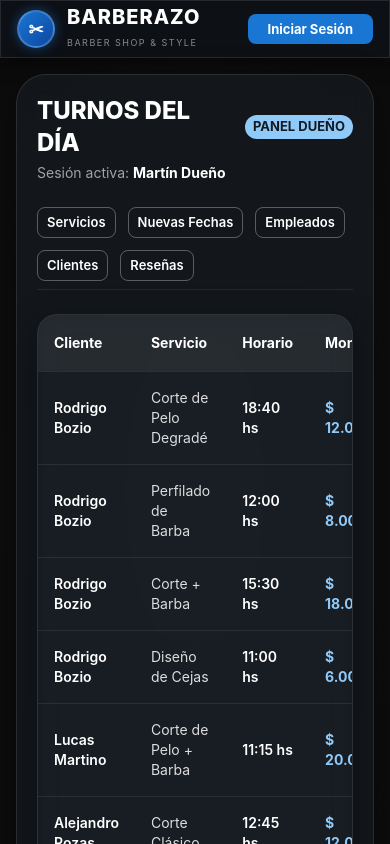
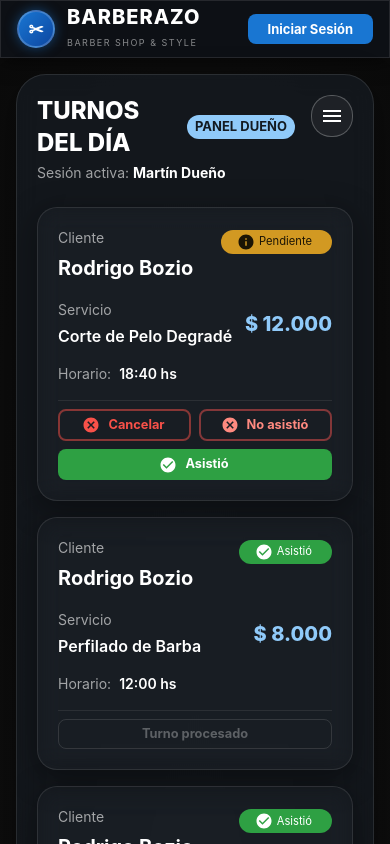
Before and after one commit to MartinDidoli/Barberazo, a React app in the folder web/: page /home-staff in a window 390 px wide. Shown: the top 844 px of the page. Built offline with nearby package versions, Linux system fonts and the light colour scheme; the HTML template or start-up script is replaced by a standard one.

Commit message:
Menu hamburguesa y cards para la tabla en mobile de los turnos del empleado

```diff
--- a/web/src/pages/Home/HomeStaff.jsx
+++ b/web/src/pages/Home/HomeStaff.jsx
@@ -11,9 +11,18 @@ import {
   TableHead,
   TableRow,
   Chip,
+  Tooltip,
+  IconButton,
+  Menu,
+  MenuItem,
+  SvgIcon,
 } from "@mui/material";
 import { useNavigate } from "react-router-dom";
 import { mockStore } from "../../services/mockStore";
+import CheckCircleIcon from '@mui/icons-material/CheckCircle';
+import CancelIcon from '@mui/icons-material/Cancel';
+import BlockIcon from '@mui/icons-material/Block';
+import InfoIcon from '@mui/icons-material/Info';
 
 export const HomeStaff = () => {
   const navigate = useNavigate();
@@ -24,6 +33,23 @@ export const HomeStaff = () => {
 
   // Turnos del día cargados desde el almacén central
   const [turnos, setTurnos] = useState([]);
+
+  // Estado para el menú hamburguesa en mobile
+  const [mobileMenuAnchor, setMobileMenuAnchor] = useState(null);
+  const isMobileMenuOpen = Boolean(mobileMenuAnchor);
+
+  const handleOpenMobileMenu = (event) => {
+    setMobileMenuAnchor(event.currentTarget);
+  };
+
+  const handleCloseMobileMenu = () => {
+    setMobileMenuAnchor(null);
+  };
+
+  const handleNavigateMobile = (path) => {
+    handleCloseMobileMenu();
+    navigate(path);
+  };
 
   const loadTurnos = () => {
     setTurnos(mockStore.getTurnos());
@@ -45,21 +71,197 @@ export const HomeStaff = () => {
     loadTurnos();
   };
 
+  // ===== UNIFIED CHIP SYSTEM - All statuses FILLED with icons =====
   const getStatusChip = (estado) => {
+    const chipStyles = {
+      size: 'small',
+      fontWeight: 700,
+      borderRadius: 2,
+      sx: { px: 1.5, py: 0.5, fontSize: '0.7rem' },
+    };
+
     switch (estado) {
       case 'pendiente':
-        return <Chip label="Pendiente" size="small" color="warning" sx={{ fontWeight: 600 }} />;
+        return (
+          <Chip label="Pendiente" icon={<InfoIcon fontSize="small" />} color="warning" variant="filled" {...chipStyles} />
+        );
       case 'completado':
-        return <Chip label="Asistió (Completado)" size="small" color="success" sx={{ fontWeight: 600 }} />;
+        return (
+          <Chip label="Asistió" icon={<CheckCircleIcon fontSize="small" />} color="success" variant="filled" {...chipStyles} />
+        );
       case 'no_asistio':
-        return <Chip label="No asistió" size="small" color="error" variant="outlined" sx={{ fontWeight: 600 }} />;
+        return (
+          <Chip label="No asistió" icon={<CancelIcon fontSize="small" />} color="error" variant="filled" {...chipStyles} />
+        );
       case 'cancelado_sin_multa':
-        return <Chip label="Cancelado por local" size="small" sx={{ backgroundColor: 'rgba(255,255,255,0.1)', color: 'white', fontWeight: 600 }} />;
+        return (
+          <Chip label="Cancelado por local" icon={<BlockIcon fontSize="small" />} color="default" variant="filled" {...chipStyles} />
+        );
       case 'cancelo_cliente':
-        return <Chip label="Canceló cliente" size="small" color="error" sx={{ fontWeight: 600 }} />;
+        return (
+          <Chip label="Canceló cliente" icon={<CancelIcon fontSize="small" />} color="error" variant="filled" {...chipStyles} />
+        );
       default:
-        return <Chip label={estado} size="small" />;
+        return <Chip label={estado} {...chipStyles} />;
     }
+  };
+
+  // ===== NAV ITEMS =====
+  const navItemsDueno = [
+    { label: 'Servicios', emoji: '✂️', path: '/servicios-dueno' },
+    { label: 'Nuevas Fechas', emoji: '📅', path: '/habilitar-fecha' },
+    { label: 'Empleados', emoji: '👥', path: '/empleados-dueno' },
+    { label: 'Clientes', emoji: '👤', path: '/clientes-dueno' },
+    { label: 'Reseñas', emoji: '⭐', path: '/reviews' },
+  ];
+
+  const navItemsEmpleado = [
+    { label: 'Clientes', emoji: '👤', path: '/clientes-dueno' },
+    { label: 'Reseñas', emoji: '⭐', path: '/reviews' },
+  ];
+
+  const navItems = rolUsuario === 'dueño' ? navItemsDueno : navItemsEmpleado;
+
+  // ===== ACTION BUTTONS (shared between card and table) =====
+  const renderActions = (turno, isCard = false) => {
+    if (turno.estado === 'pendiente') {
+      const buttonSx = isCard
+        ? { flex: 1, minWidth: 100, fontWeight: 700, fontSize: '0.8rem' }
+        : { fontSize: '11px', fontWeight: 600 };
+
+      return (
+        <Box sx={{ display: 'flex', justifyContent: isCard ? 'stretch' : 'center', gap: 1, flexWrap: 'wrap' }}>
+          {/* CU 1.6: Cancelar (solo Dueño) */}
+          {rolUsuario === 'dueño' && (
+            <Tooltip title="Cancelar turno (sin multa al cliente)">
+              <Button
+                variant="outlined"
+                color="error"
+                size="small"
+                startIcon={<CancelIcon fontSize="small" />}
+                sx={{ ...buttonSx, borderWidth: 2, '&:hover': { borderWidth: 2 } }}
+                onClick={() => handleCancelarDueno(turno.id)}
+              >
+                Cancelar
+              </Button>
+            </Tooltip>
+          )}
+          {/* CU 1.3: No asistió */}
+          <Tooltip title="Marcar como no asistió">
+            <Button
+              variant="outlined"
+              size="small"
+              startIcon={<CancelIcon fontSize="small" />}
+              sx={{
+                ...buttonSx,
+                borderColor: 'rgba(239, 83, 80, 0.5)',
+                color: '#ff8a80',
+                borderWidth: 2,
+                '&:hover': { borderColor: '#ef5350', backgroundColor: 'rgba(239, 83, 80, 0.1)', borderWidth: 2 },
+              }}
+              onClick={() => handleMarcarAsistencia(turno.id, false)}
+            >
+              No asistió
+            </Button>
+          </Tooltip>
+          {/* CU 1.3: Asistió */}
+          <Tooltip title="Confirmar asistencia">
+            <Button
+              variant="contained"
+              color="success"
+              size="small"
+              startIcon={<CheckCircleIcon fontSize="small" />}
+              sx={buttonSx}
+              onClick={() => handleMarcarAsistencia(turno.id, true)}
+            >
+              Asistió
+            </Button>
+          </Tooltip>
+        </Box>
+      );
+    }
+
+    // Turno ya procesado
+    return (
+      <Button
+        variant="outlined"
+        disabled
+        color="default"
+        size="small"
+        sx={{
+          fontWeight: 700,
+          fontSize: '0.8rem',
+          borderColor: 'rgba(255,255,255,0.15)',
+          color: 'rgba(255,255,255,0.4)',
+          ...(isCard ? { width: '100%' } : {}),
+        }}
+      >
+        Turno procesado
+      </Button>
+    );
+  };
+
+  // ===== MOBILE CARD COMPONENT =====
+  const TurnoCard = ({ turno }) => {
+    const serviciosText = Array.isArray(turno.servicios)
+      ? turno.servicios.join(' + ')
+      : turno.servicio || 'Servicio';
+
+    return (
+      <Paper
+        elevation={0}
+        sx={{
+          backgroundColor: 'rgba(255, 255, 255, 0.02)',
+          border: '1px solid rgba(255, 255, 255, 0.1)',
+          borderRadius: 2,
+          p: 2.5,
+          display: 'flex',
+          flexDirection: 'column',
+          gap: 2,
+          transition: 'border-color 0.2s ease, background-color 0.2s ease',
+          '&:hover': { backgroundColor: 'rgba(255, 255, 255, 0.04)', borderColor: 'rgba(255, 255, 255, 0.15)' },
+        }}
+      >
+        {/* Top: Client + Status */}
+        <Box sx={{ display: 'flex', justifyContent: 'space-between', alignItems: 'flex-start', gap: 2, flexWrap: 'wrap' }}>
+          <Box sx={{ flex: 1, minWidth: 0 }}>
+            <Typography variant="body2" sx={{ color: 'rgba(255,255,255,0.6)', mb: 0.5 }}>
+              Cliente
+            </Typography>
+            <Typography variant="h6" sx={{ color: 'white', fontWeight: 700 }}>
+              {turno.cliente}
+            </Typography>
+          </Box>
+          <Box sx={{ flexShrink: 0 }}>{getStatusChip(turno.estado)}</Box>
+        </Box>
+
+        {/* Middle: Service + Price */}
+        <Box sx={{ display: 'flex', justifyContent: 'space-between', alignItems: 'center', flexWrap: 'wrap', gap: 1 }}>
+          <Box sx={{ flex: 1, minWidth: 0 }}>
+            <Typography variant="body2" sx={{ color: 'rgba(255,255,255,0.6)', mb: 0.5 }}>
+              Servicio
+            </Typography>
+            <Typography variant="body1" sx={{ color: 'white', fontWeight: 600 }}>
+              {serviciosText}
+            </Typography>
+          </Box>
+          <Typography variant="h6" sx={{ color: '#90caf9', fontWeight: 800, whiteSpace: 'nowrap' }}>
+            $ {typeof turno.monto === 'number' ? turno.monto.toLocaleString('es-AR') : turno.monto}
+          </Typography>
+        </Box>
+
+        {/* Time row */}
+        <Box sx={{ display: 'flex', alignItems: 'center', gap: 1, color: 'rgba(255,255,255,0.85)' }}>
+          <Typography variant="body2" sx={{ color: 'rgba(255,255,255,0.6)' }}>Horario:</Typography>
+          <Typography variant="body2" sx={{ fontWeight: 600, color: 'white' }}>{turno.horario} hs</Typography>
+        </Box>
+
+        {/* Bottom: Actions */}
+        <Box sx={{ pt: 1, borderTop: '1px solid rgba(255,255,255,0.08)' }}>
+          {renderActions(turno, true)}
+        </Box>
+      </Paper>
+    );
   };
 
   return (
@@ -77,8 +279,8 @@ export const HomeStaff = () => {
         }}
       >
         {/* ENCABEZADO Y TÍTULO */}
-        <Box sx={{ display: 'flex', justifyContent: 'space-between', alignItems: 'center', flexWrap: 'wrap', gap: 2 }}>
-          <Box>
+        <Box sx={{ display: 'flex', justifyContent: 'space-between', alignItems: 'flex-start', gap: 2 }}>
+          <Box sx={{ flex: 1 }}>
             <Box sx={{ display: 'flex', alignItems: 'center', gap: 1.5 }}>
               <Typography variant="h5" sx={{ color: 'white', fontWeight: 800 }}>
                 TURNOS DEL DÍA
@@ -94,22 +296,122 @@ export const HomeStaff = () => {
               Sesión activa: <strong style={{ color: 'white' }}>{nombreUsuario}</strong>
             </Typography>
           </Box>
+
+          {/* NAVEGACIÓN DESKTOP (≥ md) */}
+          <Box sx={{ display: { xs: 'none', md: 'flex' }, gap: 1.5 }}>
+            {navItems.map((item) => (
+              <Button
+                key={item.path}
+                variant="outlined"
+                size="small"
+                sx={{ color: 'white', borderColor: 'rgba(255,255,255,0.3)' }}
+                onClick={() => navigate(item.path)}
+              >
+                {item.label}
+              </Button>
+            ))}
           </Box>
 
-        {/* NAVEGACIÓN SEGÚN ROL */}
-        <Box sx={{ display: 'flex', flexWrap: 'wrap', gap: 1.5, pb: 1, borderBottom: '1px solid rgba(255,255,255,0.08)' }}>
-          {rolUsuario === 'dueño' && (
-            <>
-              <Button variant="outlined" size="small" sx={{ color: 'white', borderColor: 'rgba(255,255,255,0.3)' }} onClick={() => navigate('/servicios-dueno')}>Servicios</Button>
-              <Button variant="outlined" size="small" sx={{ color: 'white', borderColor: 'rgba(255,255,255,0.3)' }} onClick={() => navigate('/habilitar-fecha')}>Nuevas Fechas</Button>
-              <Button variant="outlined" size="small" sx={{ color: 'white', borderColor: 'rgba(255,255,255,0.3)' }} onClick={() => navigate('/empleados-dueno')}>Empleados</Button>
-            </>
-          )}
-          <Button variant="outlined" size="small" sx={{ color: 'white', borderColor: 'rgba(255,255,255,0.3)' }} onClick={() => navigate('/clientes-dueno')}>Clientes</Button>
-          <Button variant="outlined" size="small" sx={{ color: 'white', borderColor: 'rgba(255,255,255,0.3)' }} onClick={() => navigate('/reviews')}>Reseñas</Button>
+          {/* NAVEGACIÓN MOBILE (MENÚ HAMBURGUESA DROPDOWN) */}
+          <Box sx={{ display: { xs: 'flex', md: 'none' }, alignItems: 'center' }}>
+            <IconButton
+              aria-label="Abrir menú de opciones"
+              aria-controls={isMobileMenuOpen ? 'mobile-staff-menu' : undefined}
+              aria-haspopup="true"
+              aria-expanded={isMobileMenuOpen ? 'true' : undefined}
+              onClick={handleOpenMobileMenu}
+              sx={{
+                color: 'white',
+                border: '1px solid rgba(255, 255, 255, 0.25)',
+                borderRadius: 2,
+                p: 1,
+                backgroundColor: 'rgba(255, 255, 255, 0.05)',
+                '&:hover': {
+                  backgroundColor: 'rgba(255, 255, 255, 0.1)',
+                  borderColor: 'rgba(255, 255, 255, 0.4)',
+                },
+              }}
+            >
+              <SvgIcon sx={{ fontSize: 24 }}>
+                <path d="M3 18h18v-2H3v2zm0-5h18v-2H3v2zm0-7v2h18V6H3z" fill="currentColor" />
+              </SvgIcon>
+            </IconButton>
+
+            {/* Dropdown del menú hamburguesa */}
+            <Menu
+              id="mobile-staff-menu"
+              anchorEl={mobileMenuAnchor}
+              open={isMobileMenuOpen}
+              onClose={handleCloseMobileMenu}
+              anchorOrigin={{
+                vertical: 'bottom',
+                horizontal: 'right',
+              }}
+              transformOrigin={{
+                vertical: 'top',
+                horizontal: 'right',
+              }}
+              slotProps={{
+                paper: {
+                  sx: {
+                    mt: 1,
+                    minWidth: 190,
+                    backgroundColor: '#161b22',
+                    backgroundImage: 'none',
+                    borderRadius: 2,
+                    border: '1px solid rgba(255, 255, 255, 0.12)',
+                    boxShadow: '0 8px 32px rgba(0, 0, 0, 0.6)',
+                    py: 0.5,
+                    '& .MuiMenuItem-root': {
+                      fontSize: '14px',
+                      fontWeight: 600,
+                      py: 1.2,
+                      px: 2,
+                      gap: 1.5,
+                      color: 'white',
+                      transition: 'background-color 0.15s ease',
+                      '&:hover': {
+                        backgroundColor: 'rgba(25, 118, 210, 0.18)',
+                      },
+                    },
+                  },
+                },
+              }}
+            >
+              {navItems.map((item) => (
+                <MenuItem key={item.path} onClick={() => handleNavigateMobile(item.path)}>
+                  <Box component="span" sx={{ fontSize: '16px' }}>{item.emoji}</Box>
+                  {item.label}
+                </MenuItem>
+              ))}
+            </Menu>
+          </Box>
         </Box>
 
-        {/* TABLA DE TURNOS DEL DÍA */}
+        {/* MOBILE: CARD LAYOUT (< md) */}
+        <Box sx={{ display: { xs: 'flex', md: 'none' }, flexDirection: 'column', gap: 2 }}>
+          {turnos.length === 0 ? (
+            <Paper
+              elevation={0}
+              sx={{
+                backgroundColor: 'rgba(255, 255, 255, 0.02)',
+                border: '1px solid rgba(255, 255, 255, 0.1)',
+                borderRadius: 2,
+                p: 4,
+                textAlign: 'center',
+              }}
+            >
+              <Typography variant="body1" sx={{ color: 'rgba(255,255,255,0.5)' }}>
+                No hay turnos registrados para hoy.
+              </Typography>
+            </Paper>
+          ) : (
+            turnos.map((turno) => <TurnoCard key={turno.id} turno={turno} />)
+          )}
+        </Box>
+
+        {/* DESKTOP: TABLE LAYOUT (≥ md) */}
+        <Box sx={{ display: { xs: 'none', md: 'block' } }}>
           <TableContainer
             component={Paper}
             sx={{
@@ -131,8 +433,15 @@ export const HomeStaff = () => {
                 </TableRow>
               </TableHead>
               <TableBody>
-              {turnos.map((turno) => (
-                <TableRow key={turno.id} hover sx={{ '&:last-child td, &:last-child th': { border: 0 } }}>
+                {turnos.length === 0 ? (
+                  <TableRow>
+                    <TableCell colSpan={6} align="center" sx={{ py: 4, color: 'rgba(255,255,255,0.5)' }}>
+                      No hay turnos registrados para hoy.
+                    </TableCell>
+                  </TableRow>
+                ) : (
+                  turnos.map((turno) => (
+                    <TableRow key={turno.id} hover sx={{ '&:last-child td, &:last-child th': { border: 0 }, transition: 'background-color 0.2s ease' }}>
                       <TableCell sx={{ fontWeight: 600, color: 'white' }}>{turno.cliente}</TableCell>
                       <TableCell sx={{ color: 'rgba(255,255,255,0.85)' }}>
                         {Array.isArray(turno.servicios) ? turno.servicios.join(' + ') : turno.servicio || 'Servicio'}
@@ -143,62 +452,15 @@ export const HomeStaff = () => {
                       </TableCell>
                       <TableCell align="center">{getStatusChip(turno.estado)}</TableCell>
                       <TableCell align="center">
-
-                    {turno.estado === 'pendiente' && (
-                      <Box sx={{ display: 'flex', justifyContent: 'center', gap: 1 }}>
-
-                        {/* CU 1.6: Botón de Cancelación exclusivo para Dueño (sin multa) */}
-                        {rolUsuario === 'dueño' && (
-                          <Button
-                            variant="outlined"
-                            color="error"
-                            size="small"
-                            sx={{ fontSize: '11px', fontWeight: 600 }}
-                            onClick={() => handleCancelarDueno(turno.id)}
-                          >
-                            Cancelar
-                          </Button>
-                        )}
-
-                        {/* CU 1.3: Asistió y No Asistió (Disponible para Empleado y Dueño) */}
-                        <Button
-                          variant="outlined"
-                          size="small"
-                          sx={{
-                            fontSize: '11px',
-                            fontWeight: 600,
-                            borderColor: 'rgba(239, 83, 80, 0.5)',
-                            color: '#ff8a80',
-                            '&:hover': { borderColor: '#ef5350', backgroundColor: 'rgba(239, 83, 80, 0.1)' }
-                          }}
-                          onClick={() => handleMarcarAsistencia(turno.id, false)}
-                        >
-                          No asistió
-                        </Button>
-                        <Button
-                          variant="contained"
-                          color="success"
-                          size="small"
-                          sx={{ fontSize: '11px', fontWeight: 600 }}
-                          onClick={() => handleMarcarAsistencia(turno.id, true)}
-                        >
-                          Asistió
-                        </Button>
-                      </Box>
-                    )}
-
-                    {turno.estado !== 'pendiente' && (
-                      <Typography variant="caption" sx={{ color: 'rgba(255,255,255,0.4)' }}>
-                        Turno procesado
-                      </Typography>
-                    )}
-
+                        {renderActions(turno, false)}
                       </TableCell>
                     </TableRow>
-              ))}
+                  ))
+                )}
               </TableBody>
             </Table>
           </TableContainer>
+        </Box>
 
       </Paper>
     </Box>
```
Lines whose indentation alone changed are shown as unchanged.
